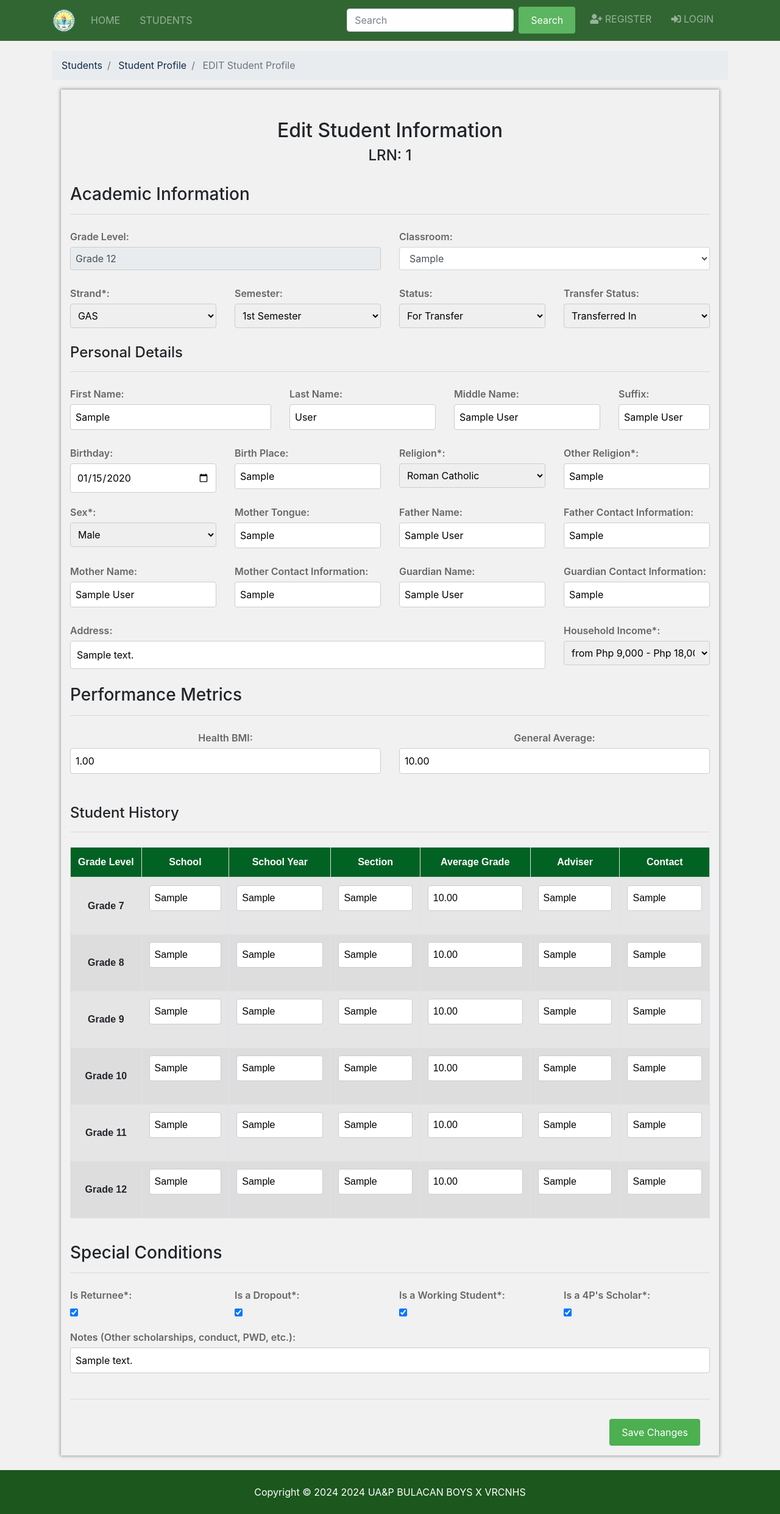
After one commit to Rafafi101/VRCNHS_SIMS, a Django app: page /students/edit/1 in a window 1280 px wide. The commit adds this page. Shown: the whole page at 61% size. Run offline with Django 5.2, Linux system fonts and the light colour scheme; tables that the repository leaves empty hold one stand-in row (values such as "Sample post"); parts of the project's set-up code (start-up, migrations or seed data) failed here and were passed over; some libraries are stand-ins or nearby versions.

Commit message:
student profile and edit page is fixed works too

```diff
--- /dev/null
+++ b/students/forms.py
@@ -0,0 +1,31 @@
+from datetime import date
+from django import forms
+
+from classrooms.models import Classroom
+from students.models import Student
+
+
+class StudentForm(forms.ModelForm):
+    def __init__(self, *args, **kwargs):
+        teacher = kwargs.pop('teacher', None)
+        is_admin = kwargs.pop('is_admin', False)
+        super().__init__(*args, **kwargs)
+
+        if self.instance.birthday:
+            today = date.today()
+            age = today.year - self.instance.birthday.year
+            if today.month < self.instance.birthday.month or (today.month == self.instance.birthday.month and today.day < self.instance.birthday.day):
+                age -= 1
+            self.fields['age'] = forms.IntegerField(initial=age, disabled=True)
+
+        if teacher and not is_admin:
+            # Limit the choices for the classroom field to the classrooms of the teacher
+            self.fields['classroom'].queryset = Classroom.objects.filter(
+                teacher=teacher)
+            # Set the default value for the classroom field to the teacher's classroom
+            self.fields['classroom'].initial = Classroom.objects.filter(
+                teacher=teacher)
+
+    class Meta:
+        model = Student
+        fields = '__all__'
--- a/students/urls.py
+++ b/students/urls.py
@@ -6,4 +6,5 @@ from . import views
 urlpatterns = [
     path('', views.index, name='students'),
     path('<int:lrn>', views.student, name='student'),
+    path('edit/<int:lrn>', views.edit_student, name='edit_student'),
 ]
--- a/students/views.py
+++ b/students/views.py
@@ -1,6 +1,9 @@
+from django.forms import model_to_dict
 from django.shortcuts import redirect, render
 from django.shortcuts import get_object_or_404, render
 from django.contrib import messages
+
+from .forms import StudentForm
 from .models import Student
 from teachers.models import Teacher
 from classrooms.models import Classroom
@@ -51,4 +54,40 @@ def student(request, lrn):
     return render(request, 'students/student.html', context)
 
 
-# Create your views here.
+def edit_student(request, lrn):
+    student = get_object_or_404(Student, LRN=lrn)
+    initial_data = model_to_dict(student)  # Store initial data for comparison
+    if request.method == 'POST':
+        form = StudentForm(request.POST, instance=student)
+        if form.is_valid():
+            edited_fields = []  # Create a list to store edited fields and their previous values
+
+            # Compare the new data with the initial data to detect edits
+            for field_name, new_value in form.cleaned_data.items():
+                if initial_data[field_name] != new_value:
+                    previous_value = initial_data[field_name]
+                    field_verbose_name = Student._meta.get_field(
+                        field_name).verbose_name
+                    edited_fields.append(
+                        f"{field_verbose_name} (before: {previous_value})")
+
+            # Store edited fields in the student object
+            student.edited_fields = ', '.join(edited_fields)
+            student.save()
+
+            form.save()
+            messages.success(request, "Student Updated Successfully")
+
+            if request.user.groups.filter(name='TEACHER').exists():
+                return redirect("student", lrn=lrn)
+            else:
+                return redirect("student", lrn=lrn)
+    else:
+        # Create the form instance without providing initial values
+        form = StudentForm(instance=student)
+
+        # Manually set the initial value for the 'sex' field
+        form.fields['sex'].initial = student.sex
+    context = {'form': form, 'student': student}
+
+    return render(request, 'students/edit_student.html', context)
--- /dev/null
+++ b/templates/students/edit_student.html
@@ -0,0 +1,558 @@
+{% extends 'base.html' %}
+
+{% load static %}
+
+{% block title %} | Update Student {% endblock title %}
+
+{% block content %}
+ <!-- Breadcrumb -->
+ <section id="bc" class="mt-3">
+    <div class="container">
+      <nav aria-label="breadcrumb">
+        <ol class="breadcrumb">
+          <li class="breadcrumb-item">
+            <a href="{% url 'students' %}"> Students</a>
+          </li>
+          <li class="breadcrumb-item">
+            <a href="{% url 'student' student.LRN %}"> Student Profile</a>
+          </li>
+          <li class="breadcrumb-item active"> EDIT Student Profile</li>
+        </ol>
+      </nav>
+    </div>
+  </section>
+
+
+  <div class="container">
+    <form method="POST">
+      {% csrf_token %}
+      {{ form.non_field_errors }}
+
+      <div class="container">
+
+          <div class="row box8">
+            <div class="col-sm-12 mt-5 mb-6 ">
+              <h2 class="text-center">Edit Student Information</h2>
+              <h4 class="text-center"> LRN: {{student.LRN}}</h4>
+              <br>
+            </div>
+
+            <!-- ACADEMIC INFORMATION -->
+            <div class="col-sm-12 mx-t5 mb-2">
+                <h3>Academic Information</h3>
+                <hr>
+              </div>
+
+              <div class="col-sm-6 form-group">
+                <label for="{{ form.gradelevel.id_for_label }}">Grade Level:</label>
+                <input class="form-control" type="text" value="{{ student.classroom.gradelevel }}" aria-label="Disabled input example" disabled readonly>
+              </div>
+
+              <div class="col-sm-6 form-group">
+                <label for="{{ form.classroom.id_for_label }}">Classroom:</label>
+                {% if form.classroom.initial %}
+                  <select name="{{ form.classroom.html_name }}" class="form-control">
+                    {% for choice in form.classroom.field.choices %}
+                      <option value="{{ choice.0 }}" {% if choice.0|stringformat:"s" == form.classroom.initial|stringformat:"s" %}selected{% endif %}>{{ choice.1 }}</option>
+                    {% endfor %}
+                  </select>
+                {% else %}
+                  {{ form.classroom }}
+                {% endif %}
+                {{ form.classroom.errors }}
+              </div>
+
+              <div class="col-sm-3 form-group">
+                <label for="{{ form.strand.id_for_label }}">Strand*:</label>
+                {{ form.strand }}
+                {{ form.strand.errors }}
+              </div>
+
+              <div class="col-sm-3 form-group">
+                <label for="{{ form.sem.id_for_label }}">Semester:</label>
+                {{ form.sem }}
+                {{ form.sem.errors }}
+              </div>
+
+              <div class="col-sm-3 form-group">
+                <label for="{{ form.status.id_for_label }}">Status:</label>
+                {{ form.status }}
+                {{ form.status.errors }}
+              </div>
+
+              <div class="col-sm-3 form-group">
+                <label for="{{ form.transfer_status.id_for_label }}">Transfer Status:</label>
+                {{ form.transfer_status }}
+                {{ form.transfer_status.errors }}
+              </div>
+
+
+
+            <!-- PERSONAL DETAILS -->
+
+            <div class="col-sm-12 mx-t5 mb-2">
+              <h4>Personal Details</h4>
+              <hr>
+            </div>
+
+            <div class="col-sm-4 form-group">
+              <label for="{{ form.first_name.id_for_label }}">First Name:</label>
+              {{ form.first_name }}
+              {{ form.first_name.errors }}
+            </div>
+
+            <div class="col-sm-3 form-group">
+              <label for="{{ form.last_name.id_for_label }}">Last Name:</label>
+              {{ form.last_name }}
+              {{ form.last_name.errors }}
+            </div>
+
+            <div class="col-sm-3 form-group">
+              <label for="{{ form.middle_name.id_for_label }}">Middle Name:</label>
+              {{ form.middle_name }}
+              {{ form.middle_name.errors }}
+            </div>
+
+            <div class="col-sm-2 form-group">
+              <label for="{{ form.suffix_name.id_for_label }}">Suffix:</label>
+              {{ form.suffix_name }}
+              {{ form.suffix_name.errors }}
+            </div>
+
+            <div class="col-sm-3 form-group">
+              <label for="{{ form.birthday.id_for_label }}">Birthday:</label>
+              <div class="birthday-input">
+                <input type="date" id="{{ form.birthday.id_for_label }}" name="{{ form.birthday.html_name }}" value="{{ form.instance.birthday|date:'Y-m-d' }}">
+              </div>
+              {{ form.birthday.errors }}
+            </div>
+
+            <div class="col-sm-3 form-group">
+                <label for="{{ form.birth_place.id_for_label }}">Birth Place:</label>
+                {{ form.birth_place }}
+                {{ form.birth_place.errors }}
+              </div>
+
+            <div class="col-sm-3 form-group">
+              <label for="{{ form.religion.id_for_label }}">Religion*:</label>
+              {{ form.religion }}
+              {{ form.religion.errors }}
+            </div>
+
+            <div class="col-sm-3 form-group">
+              <label for="{{ form.other_religion.id_for_label }}">Other Religion*:</label>
+              {{ form.other_religion }}
+              {{ form.other_religion.errors }}
+            </div>
+
+
+
+            <div class="col-sm-3 form-group">
+              <label for="{{ form.sex.id_for_label }}">Sex*:</label>
+              {{ form.sex }}
+              {{ form.sex.errors }}
+            </div>
+
+
+
+            <div class="col-sm-3 form-group">
+              <label for="{{ form.mother_tongue.id_for_label }}">Mother Tongue:</label>
+              {{ form.mother_tongue }}
+              {{ form.mother_tongue.errors }}
+            </div>
+
+            <div class="col-sm-3 form-group">
+              <label for="{{ form.father_name.id_for_label }}">Father Name:</label>
+              {{ form.father_name }}
+              {{ form.father_name.errors }}
+            </div>
+
+            <div class="col-sm-3 form-group">
+              <label for="{{ form.father_contact.id_for_label }}">Father Contact Information:</label>
+              {{ form.father_contact }}
+              {{ form.father_contact.errors }}
+            </div>
+
+            <div class="col-sm-3 form-group">
+              <label for="{{ form.mother_name.id_for_label }}">Mother Name:</label>
+              {{ form.mother_name }}
+              {{ form.mother_name.errors }}
+            </div>
+
+            <div class="col-sm-3 form-group">
+              <label for="{{ form.mother_contact.id_for_label }}">Mother Contact Information:</label>
+              {{ form.mother_contact }}
+              {{ form.mother_contact.errors }}
+            </div>
+
+            <div class="col-sm-3 form-group">
+              <label for="{{ form.guardian_name.id_for_label }}">Guardian Name:</label>
+              {{ form.guardian_name }}
+              {{ form.guardian_name.errors }}
+            </div>
+
+            <div class="col-sm-3 form-group">
+              <label for="{{ form.guardian_contact.id_for_label }}">Guardian Contact Information:</label>
+              {{ form.guardian_contact }}
+              {{ form.guardian_contact.errors }}
+            </div>
+
+            <div class="col-sm-9 form-group">
+              <label for="{{ form.address.id_for_label }}">Address:</label>
+              {{ form.address }}
+              {{ form.address.errors }}
+            </div>
+
+            <div class="col-sm-3 form-group">
+                <label for="{{ form.household_income.id_for_label }}">Household Income*:</label>
+                {{ form.household_income }}
+                {{ form.household_income.errors }}
+            </div>
+
+            <!-- Performance Metrics -->
+            <div class="col-sm-12 mx-t5 mb-2">
+                <h3>Performance Metrics</h3>
+                <hr>
+            </div>
+
+            <div class="col-sm-6 form-group text-center">
+                <label for="{{ form.health_bmi.id_for_label }}">Health BMI:</label>
+                {{ form.health_bmi }}
+                {{ form.health_bmi.errors }}
+            </div>
+
+            <div class="col-sm-6 form-group text-center">
+                <label for="{{ form.general_average.id_for_label }}">General Average:</label>
+                {{ form.general_average }}
+                {{ form.general_average.errors }}
+            </div>
+
+            <!-- STUDENT HISTORY -->
+            <div class="col-sm-12 mx-t5 mb-2">
+              <br>
+              <h4>Student History</h4>
+              <hr>
+            </div>
+
+            <!-- STUDENT HISTORY TABLE -->
+            <div class="container">
+              <div class="table-responsive">
+                <table class="table table-striped table-bordered">
+                  <thead>
+                    <tr>
+                      <th class="text-nowrap text-center align-middle">Grade Level</th>
+                      <th class="text-nowrap text-center align-middle">School</th>
+                      <th class="text-nowrap text-center align-middle">School Year</th>
+                      <th class="text-nowrap text-center align-middle">Section</th>
+                      <th class="text-nowrap text-center align-middle">Average Grade</th>
+                      <th class="text-nowrap text-center align-middle">Adviser</th>
+                      <th class="text-nowrap text-center align-middle">Contact</th>
+                    </tr>
+                  </thead>
+                  <tbody>
+                    <!-- Grade 7 HISTORY -->
+                    <tr>
+                      <td class="text-center align-middle"><strong>Grade 7</strong></td>
+                      <td>
+                        <div class="form-group">
+                          {{ form.g7_school }}
+                          {{ form.g7_school.errors }}
+                        </div>
+                      </td>
+                      <td>
+                        <div class="form-group">
+                          {{ form.g7_schoolYear }}
+                          {{ form.g7_schoolYear.errors }}
+                        </div>
+                      </td>
+                      <td>
+                        <div class="form-group">
+                          {{ form.g7_section }}
+                          {{ form.g7_section.errors }}
+                        </div>
+                      </td>
+                      <td>
+                        <div class="form-group">
+                          {{ form.g7_general_average }}
+                          {{ form.g7_general_average.errors }}
+                        </div>
+                      </td>
+                      <td>
+                        <div class="form-group">
+                          {{ form.g7_adviser }}
+                          {{ form.g7_adviser.errors }}
+                        </div>
+                      </td>
+                      <td>
+                        <div class="form-group">
+                          {{ form.g7_adviserContact }}
+                          {{ form.g7_adviserContact.errors }}
+                        </div>
+                      </td>
+                    </tr>
+
+                    <!-- Grade 8 HISTORY -->
+                    <tr>
+                      <td class="text-center align-middle"><strong>Grade 8</strong></td>
+                      <td>
+                        <div class="form-group">
+                          {{ form.g8_school }}
+                          {{ form.g8_school.errors }}
+                        </div>
+                      </td>
+                      <td>
+                        <div class="form-group">
+                          {{ form.g8_schoolYear }}
+                          {{ form.g8_schoolYear.errors }}
+                        </div>
+                      </td>
+                      <td>
+                        <div class="form-group">
+                          {{ form.g8_section }}
+                          {{ form.g8_section.errors }}
+                        </div>
+                      </td>
+                      <td>
+                        <div class="form-group">
+                          {{ form.g8_general_average }}
+                          {{ form.g8_general_average.errors }}
+                        </div>
+                      </td>
+                      <td>
+                        <div class="form-group">
+                          {{ form.g8_adviser }}
+                          {{ form.g8_adviser.errors }}
+                        </div>
+                      </td>
+                      <td>
+                        <div class="form-group">
+                          {{ form.g8_adviserContact }}
+                          {{ form.g8_adviserContact.errors }}
+                        </div>
+                      </td>
+                    </tr>
+
+                    <!-- Grade 9 HISTORY -->
+                    <tr>
+                      <td class="text-center align-middle"><strong>Grade 9</strong></td>
+                      <td>
+                        <div class="form-group">
+                          {{ form.g9_school }}
+                          {{ form.g9_school.errors }}
+                        </div>
+                      </td>
+                      <td>
+                        <div class="form-group">
+                          {{ form.g9_schoolYear }}
+                          {{ form.g9_schoolYear.errors }}
+                        </div>
+                      </td>
+                      <td>
+                        <div class="form-group">
+                          {{ form.g9_section }}
+                          {{ form.g9_section.errors }}
+                        </div>
+                      </td>
+                      <td>
+                        <div class="form-group">
+                          {{ form.g9_general_average }}
+                          {{ form.g9_general_average.errors }}
+                        </div>
+                      </td>
+                      <td>
+                        <div class="form-group">
+                          {{ form.g9_adviser }}
+                          {{ form.g9_adviser.errors }}
+                        </div>
+                      </td>
+                      <td>
+                        <div class="form-group">
+                          {{ form.g9_adviserContact }}
+                          {{ form.g9_adviserContact.errors }}
+                        </div>
+                      </td>
+                    </tr>
+
+                    <!-- Grade 10 HISTORY -->
+                    <tr>
+                      <td class="text-center align-middle"><strong>Grade 10</strong></td>
+                      <td>
+                        <div class="form-group">
+                          {{ form.g10_school }}
+                          {{ form.g10_school.errors }}
+                        </div>
+                      </td>
+                      <td>
+                        <div class="form-group">
+                          {{ form.g10_schoolYear }}
+                          {{ form.g10_schoolYear.errors }}
+                        </div>
+                      </td>
+                      <td>
+                        <div class="form-group">
+                          {{ form.g10_section }}
+                          {{ form.g10_section.errors }}
+                        </div>
+                      </td>
+                      <td>
+                        <div class="form-group">
+                          {{ form.g10_general_average }}
+                          {{ form.g10_general_average.errors }}
+                        </div>
+                      </td>
+                      <td>
+                        <div class="form-group">
+                          {{ form.g10_adviser }}
+                          {{ form.g10_adviser.errors }}
+                        </div>
+                      </td>
+                      <td>
+                        <div class="form-group">
+                          {{ form.g10_adviserContact }}
+                          {{ form.g10_adviserContact.errors }}
+                        </div>
+                      </td>
+                    </tr>
+
+                    <!-- Grade 11 HISTORY -->
+                    <tr>
+                      <td class="text-center align-middle"><strong>Grade 11</strong></td>
+                      <td>
+                        <div class="form-group">
+                          {{ form.g11_school }}
+                          {{ form.g11_school.errors }}
+                        </div>
+                      </td>
+                      <td>
+                        <div class="form-group">
+                          {{ form.g11_schoolYear }}
+                          {{ form.g11_schoolYear.errors }}
+                        </div>
+                      </td>
+                      <td>
+                        <div class="form-group">
+                          {{ form.g11_section }}
+                          {{ form.g11_section.errors }}
+                        </div>
+                      </td>
+                      <td>
+                        <div class="form-group">
+                          {{ form.g11_general_average }}
+                          {{ form.g11_general_average.errors }}
+                        </div>
+                      </td>
+                      <td>
+                        <div class="form-group">
+                          {{ form.g11_adviser }}
+                          {{ form.g11_adviser.errors }}
+                        </div>
+                      </td>
+                      <td>
+                        <div class="form-group">
+                          {{ form.g11_adviserContact }}
+                          {{ form.g11_adviserContact.errors }}
+                        </div>
+                      </td>
+                    </tr>
+
+                    <!-- Grade 12 HISTORY -->
+                    <tr>
+                      <td class="text-center align-middle"><strong>Grade 12</strong></td>
+                      <td>
+                        <div class="form-group">
+                          {{ form.g12_school }}
+                          {{ form.g12_school.errors }}
+                        </div>
+                      </td>
+                      <td>
+                        <div class="form-group">
+                          {{ form.g12_schoolYear }}
+                          {{ form.g12_schoolYear.errors }}
+                        </div>
+                      </td>
+                      <td>
+                        <div class="form-group">
+                          {{ form.g12_section }}
+                          {{ form.g12_section.errors }}
+                        </div>
+                      </td>
+                      <td>
+                        <div class="form-group">
+                          {{ form.g12_general_average }}
+                          {{ form.g12_general_average.errors }}
+                        </div>
+                      </td>
+                      <td>
+                        <div class="form-group">
+                          {{ form.g12_adviser }}
+                          {{ form.g12_adviser.errors }}
+                        </div>
+                      </td>
+                      <td>
+                        <div class="form-group">
+                          {{ form.g12_adviserContact }}
+                          {{ form.g12_adviserContact.errors }}
+                        </div>
+                      </td>
+                    </tr>
+                  </tbody>
+                </table>
+              </div>
+            </div>
+
+
+
+            <!-- Special Conditions -->
+            <div class="col-sm-12 mx-t5 mb-2">
+              <br>
+              <h3>Special Conditions</h3>
+              <hr>
+            </div>
+
+
+
+
+            <div class="col-sm-3 form-group">
+              <label for="{{ form.is_returnee.id_for_label }}">Is Returnee*:</label>
+              {{ form.is_returnee }}
+              {{ form.is_returnee.errors }}
+            </div>
+
+            <div class="col-sm-3 form-group">
+              <label for="{{ form.is_dropout.id_for_label }}">Is a Dropout*:</label>
+              {{ form.is_dropout }}
+              {{ form.is_dropout.errors }}
+            </div>
+
+            <div class="col-sm-3 form-group">
+              <label for="{{ form.is_working_student.id_for_label }}">Is a Working Student*:</label>
+              {{ form.is_working_student }}
+              {{ form.is_working_student.errors }}
+            </div>
+
+
+
+
+            <div class="col-sm-3 form-group">
+              <label for="{{ form.is_4ps.id_for_label }}">Is a 4P's Scholar*:</label>
+              {{ form.is_4ps }}
+              {{ form.is_4ps.errors }}
+            </div>
+
+                  <!-- New Notes Field -->
+            <div class="col-sm-12 form-group">
+              <label for="{{ form.notes.id_for_label }}">Notes (Other scholarships, conduct, PWD, etc.):</label>
+              {{ form.notes }}
+              {{ form.notes.errors }}
+            </div>
+
+            <div class="col-sm-12 form-group mb-0">
+              <hr>
+              <button type="submit" class="btn btn-primary right">Save Changes</button>
+            </div>
+          </div>
+        </form>
+      </div>
+    </div>
+<br>
+{% endblock %}
```
Also changed, not shown: templates/students/student.html (+16 -15 lines).
